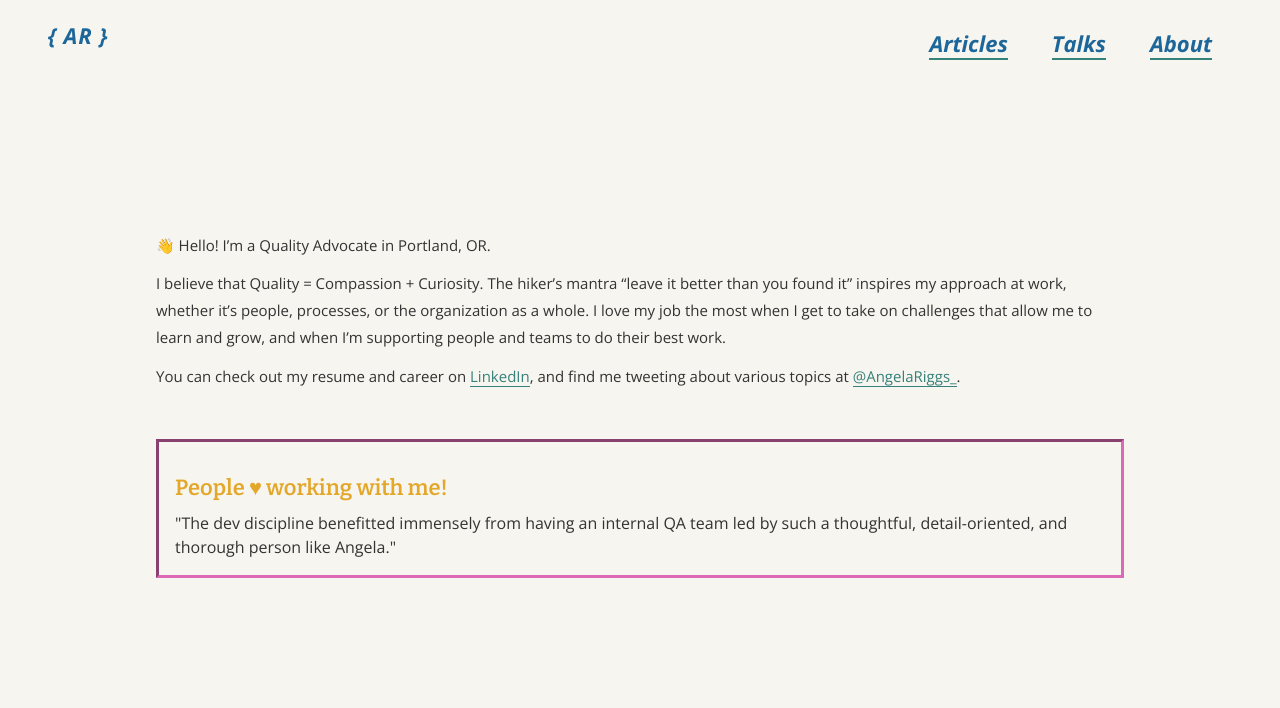
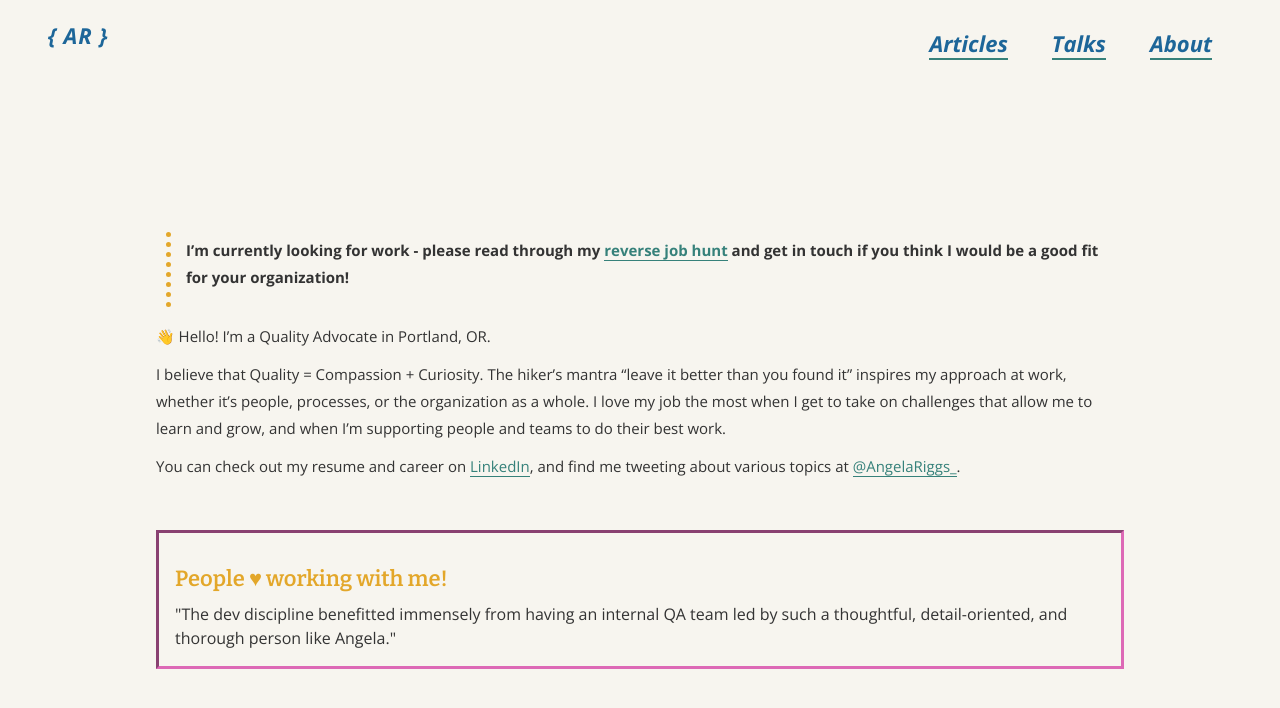
Before and after one commit to angelariggs/angelariggs.github.io, a Jekyll site: the page built from about.md, in a window 1280 px wide. Shown: the top 708 px of the page. Built offline with Jekyll 4.4.1, drawn with Linux system fonts in a browser that asks for light colours.

Commit message:
might as well update about page while i'm here

```diff
--- a/about.md
+++ b/about.md
@@ -3,6 +3,8 @@ layout: page
 title:
 permalink: /about
 ---
+
+> **I'm currently looking for work - please read through my [reverse job hunt](https://angelariggs.github.io/articles/looking-for-work) and get in touch if you think I would be a good fit for your organization!**
 
 👋 Hello! I'm a Quality Advocate in Portland, OR.
 
```
